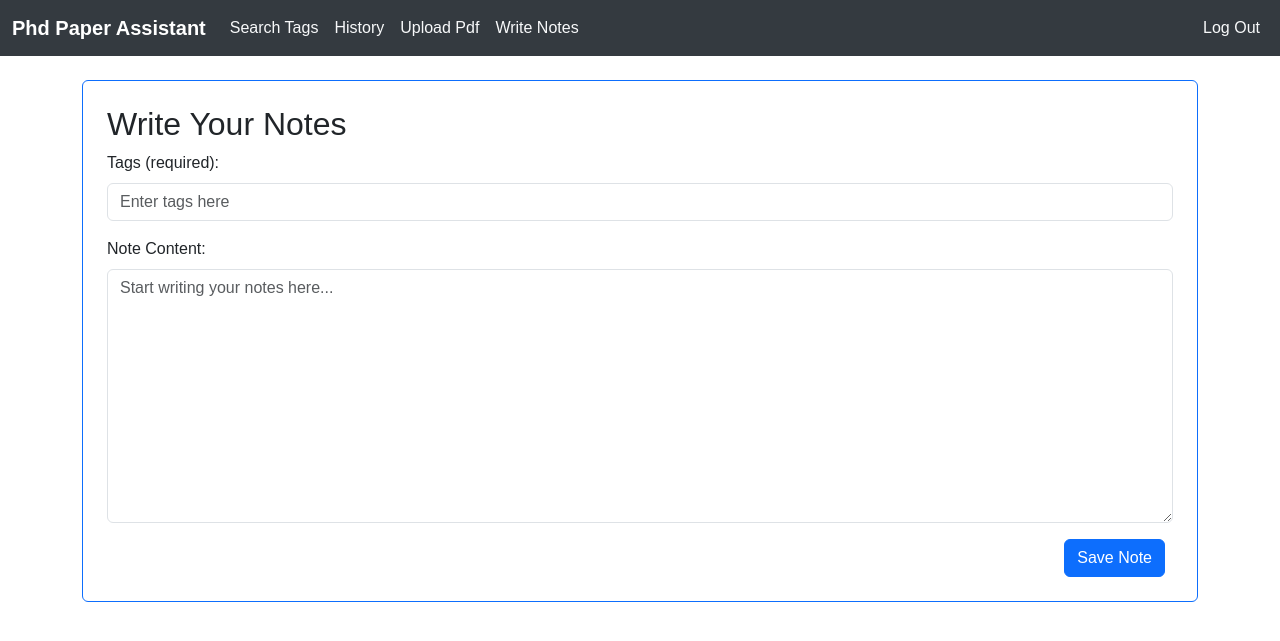
After one commit to SmokeShine/phd-paper-assistant, a Flask app: page /write_notes in a window 1280 px wide. The commit adds this page. Shown: the top 641 px of the page. Run offline with Flask 3, Linux system fonts and the light colour scheme; a user stored in the database is signed in; some libraries are stand-ins or nearby versions.

Commit message:
Added functionality to edit/delete notes; write notes

```diff
--- a/app.py
+++ b/app.py
@@ -237,8 +237,8 @@ def save_markdown():
 
             # Save the content as a markdown file
             with open(filepath, 'w') as file:
-                if tags:
-                    file.write(f"Tags: {tags}\n\n")
+                # if tags:
+                #     file.write(f"Tags: {tags}\n\n")
                 file.write(content)
 
             return jsonify({"status": "success", "message": f"File saved as {filename}"}), 200
@@ -263,6 +263,43 @@ def filter_by_tag():
                 matching_files.append(filename)
 
     return jsonify({"files": matching_files}), 200
+
+@app.route("/write_notes", methods=["GET", "POST"])
+@login_required
+def write_notes():
+    if request.method == "POST":
+        content = request.form.get('content')
+        tags = request.form.get('tags', '')  # Default to empty string if no tags are provided
+
+        if content:
+            # Generate a unique filename with a UUID
+            filename = f"{uuid.uuid4()}.md"
+            filepath = os.path.join(TAGS_FOLDER, filename)
+
+            try:
+                # Ensure the directory exists
+                os.makedirs(TAGS_FOLDER, exist_ok=True)
+
+                # Save the content as a markdown file
+                with open(filepath, 'w') as file:
+                    if tags:
+                        file.write(f"Tags: {tags}\n\n")
+                    file.write(content)
+
+                flash(f"File saved as {filename}", "success")
+                return redirect("/history")
+
+            except Exception as e:
+                # Handle any errors that occur during file writing
+                flash(f"An error occurred: {str(e)}", "danger")
+                return redirect("/write_notes")
+
+        else:
+            flash("No content provided", "warning")
+            return redirect("/write_notes")
+
+    elif request.method == "GET":
+        return render_template("write_notes.html", text=None)
 
 @app.route("/upload_pdf", methods=["GET", "POST"])
 @login_required
@@ -299,3 +336,62 @@ def upload_pdf():
 @login_required
 def uploaded_file(filename):
     return send_from_directory(app.config['UPLOAD_FOLDER'], filename)
+
+@app.route('/edit_note/<filename>', methods=['GET', 'POST'])
+@login_required
+def edit_note(filename):
+    file_path = os.path.join(TAGS_FOLDER, filename)
+
+    if request.method == 'POST':
+        content = request.form.get('content')
+        tags = request.form.get('tags', '')
+
+        if content:
+            try:
+                with open(file_path, 'w') as file:
+                    if tags:
+                        file.write(f"Tags: {tags}\n\n")
+                    file.write(content)
+                flash('Note updated successfully!', 'success')
+                return redirect('/history')
+            except Exception as e:
+                flash(f'Error updating note: {str(e)}', 'danger')
+                return redirect(f'/edit_note/{filename}')
+        else:
+            flash('No content provided', 'warning')
+            return redirect(f'/edit_note/{filename}')
+
+    elif request.method == 'GET':
+        if os.path.exists(file_path):
+            with open(file_path, 'r') as file:
+                lines = file.readlines()
+                # Extract tags from the first line
+                tags_line = lines[0].strip()
+                if tags_line.startswith('Tags:'):
+                    tags = tags_line.replace('Tags:', '').strip()
+                else:
+                    tags = ''
+
+                # Extract content (excluding tags line)
+                content = ''.join(lines[1:])  # Join remaining lines as content
+
+            return render_template('edit_note.html', filename=filename, content=content, tags=tags)
+        else:
+            flash('File not found', 'danger')
+            return redirect('/history')
+
+@app.route('/delete_note/<filename>', methods=['POST'])
+@login_required
+def delete_note(filename):
+    file_path = os.path.join(TAGS_FOLDER, filename)
+
+    try:
+        if os.path.exists(file_path):
+            os.remove(file_path)
+            flash('Note deleted successfully!', 'success')
+        else:
+            flash('File not found', 'danger')
+    except Exception as e:
+        flash(f'Error deleting note: {str(e)}', 'danger')
+
+    return redirect('/history')
--- a/static/styles.css
+++ b/static/styles.css
@@ -1,87 +1,58 @@
+/* General Styles */
+body {
+    font-family: Arial, sans-serif;
+}
+
 /* Context Menu Styling */
 #context-menu {
     display: none;
-    /* Initially hidden */
     position: fixed;
-    /* Fixed position */
     bottom: 20px;
-    /* Distance from the bottom of the viewport */
     left: 0;
-    /* Align to the left of the viewport */
     right: 0;
-    /* Align to the right of the viewport */
     background-color: #ffffff;
-    /* White background */
     border: 1px solid #ced4da;
-    /* Subtle border */
     border-radius: 8px;
-    /* Rounded corners */
     box-shadow: 0 4px 8px rgba(0, 0, 0, 0.2);
-    /* Subtle shadow */
     padding: 20px;
     width: calc(100% - 40px);
-    /* Full width minus padding */
     max-width: 800px;
-    /* Maximum width constraint */
     margin: 0 auto;
-    /* Center horizontally */
     z-index: 1050;
-    /* Ensure it’s above other content */
     transition: opacity 0.3s ease, transform 0.3s ease;
-    /* Smooth transition for showing/hiding */
 }
 
-/* Ensure context-menu appears */
 #context-menu.show {
     display: block;
-    /* Show when active */
     opacity: 1;
     transform: translateY(0);
-    /* Reset transformation for visible state */
 }
 
-/* For better readability of text area */
 #context-menu #custom-question {
     height: 200px;
-    /* Increased height */
     font-size: 1rem;
-    /* Larger font size */
     resize: vertical;
-    /* Allow vertical resizing */
     margin-bottom: 15px;
-    /* Space below textarea */
 }
 
-/* Loading message styling */
 #context-menu #loading-message {
     font-size: 1rem;
-    /* Consistent font size */
     color: #6c757d;
-    /* Subtle color */
 }
 
-/* Askollama history styling */
 #context-menu #askollama-history {
     max-height: 400px;
-    /* Increased max-height */
     overflow-y: auto;
-    /* Scrollable history */
     padding: 15px;
     background-color: #f8f9fa;
-    /* Light background */
     border: 1px solid #dee2e6;
-    /* Subtle border */
     border-radius: 4px;
     font-size: 1rem;
-    /* Larger font size */
     margin-bottom: 20px;
-    /* Space below history */
 }
 
-/* Ollama actions styling */
 #context-menu .ollama-actions {
     margin-top: 20px;
-    /* Space above actions */
     display: flex;
     justify-content: flex-end;
     gap: 10px;
--- a/templates/layout.html
+++ b/templates/layout.html
@@ -35,6 +35,7 @@
                     <li class="nav-item"><a class="nav-link text-light" href="/search">Search Tags</a></li>
                     <li class="nav-item"><a class="nav-link text-light" href="/history">History</a></li>
                     <li class="nav-item"><a class="nav-link text-light" href="/upload_pdf">Upload Pdf</a></li>
+                    <li class="nav-item"><a class="nav-link text-light" href="/write_notes">Write Notes</a></li>
                     {% else %}
                     <li class="nav-item"><a class="nav-link text-light" href="/register">Register</a></li>
                     <li class="nav-item"><a class="nav-link text-light" href="/login">Log In</a></li>
--- /dev/null
+++ b/templates/write_notes.html
@@ -0,0 +1,24 @@
+{% extends "layout.html" %}
+
+{% block title %}
+Write Notes
+{% endblock %}
+
+{% block main %}
+<div id="note-taking-area" class="border border-primary rounded p-4 mb-4">
+    <h2>Write Your Notes</h2>
+    <form id="note-form" action="/write_notes" method="post">
+        <div class="mb-3">
+            <label for="tags" class="form-label">Tags (required):</label>
+            <input type="text" id="tags" name="tags" class="form-control" placeholder="Enter tags here" required>
+        </div>
+        <div class="mb-3">
+            <label for="note-textarea" class="form-label">Note Content:</label>
+            <textarea id="note-textarea" name="content" class="form-control" rows="10" placeholder="Start writing your notes here..." required></textarea>
+        </div>
+        <div class="d-flex justify-content-end">
+            <button type="submit" class="btn btn-primary me-2">Save Note</button>
+        </div>
+    </form>
+</div>
+{% endblock %}
```
Also changed, not shown: other parts of static/styles.css (+22 -44 lines), templates/edit_note.html (added, +21 -0 lines), templates/history.html (+7 -4 lines).
